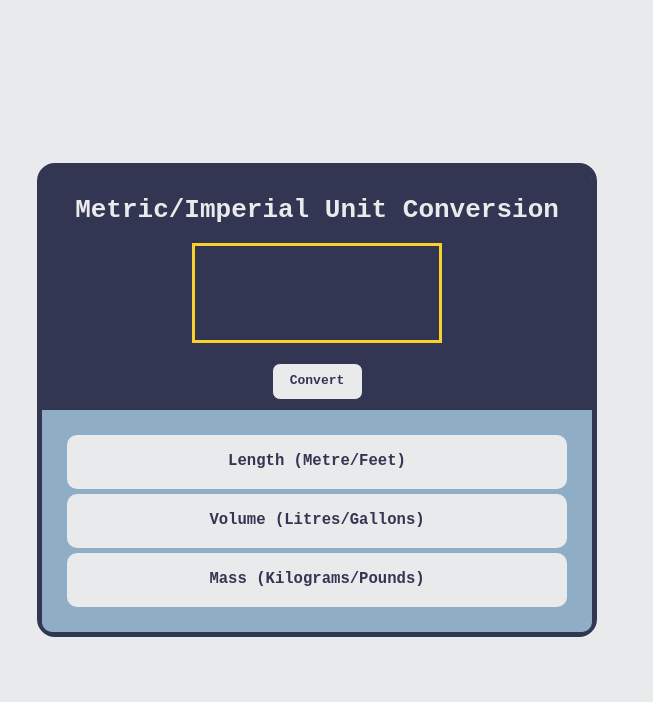
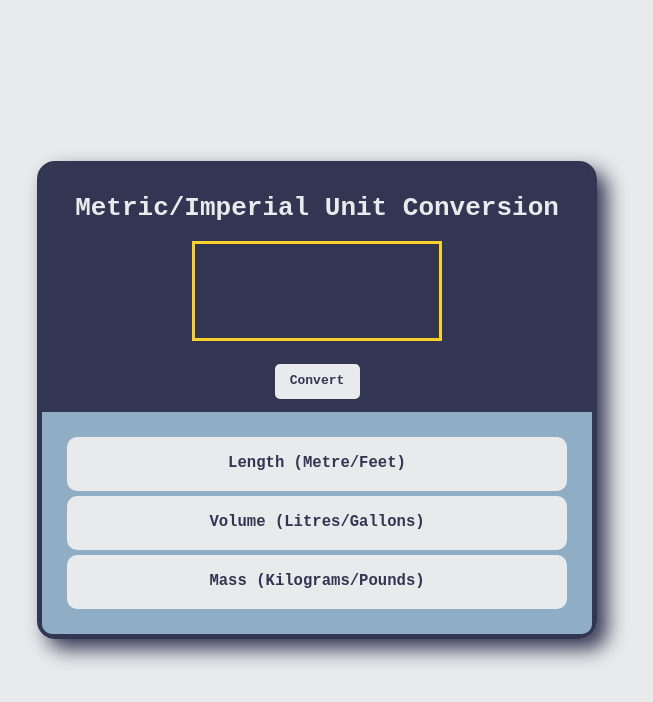
Before and after one commit to tplatt92/unit-converter, a plain HTML site: page index.html in a window 1280 px wide. Shown: the whole page, without its empty margins (323-976 px from the left). Drawn offline with nearby package versions, Linux system fonts and the light colour scheme.

Commit message:
added shadow to card

```diff
--- a/index.css
+++ b/index.css
@@ -19,6 +19,7 @@ html, body {
     display: flex;
     flex-direction: column;
     border: 5px solid #333652;
+    box-shadow: 10px 10px 20px #333652 ;
     border-radius: 18px;
 }
 
@@ -70,7 +71,7 @@ button {
     color: #333652;
     font-weight: bold;
     padding: 10px;
-    border: solid 1px #333652;
+    border: solid 3px #333652;
     border-radius: 8px;
     width: 7em;
     cursor: pointer;
@@ -79,7 +80,7 @@ button {
 button:hover {
     background-color: #333652;
     color: #E9EAEC;
-    border: solid 1px #90ADC6;
+    border: solid 3px #90ADC6;
 }
 
 h1 {
```
